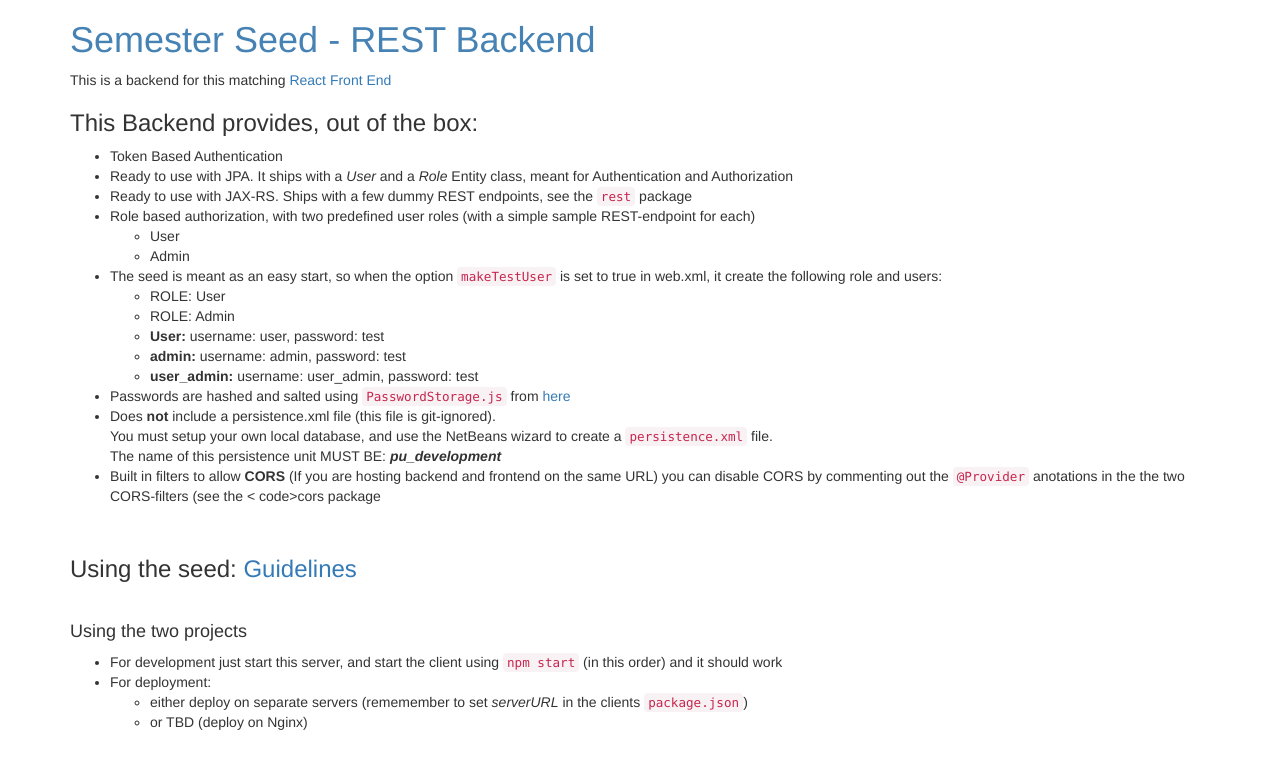
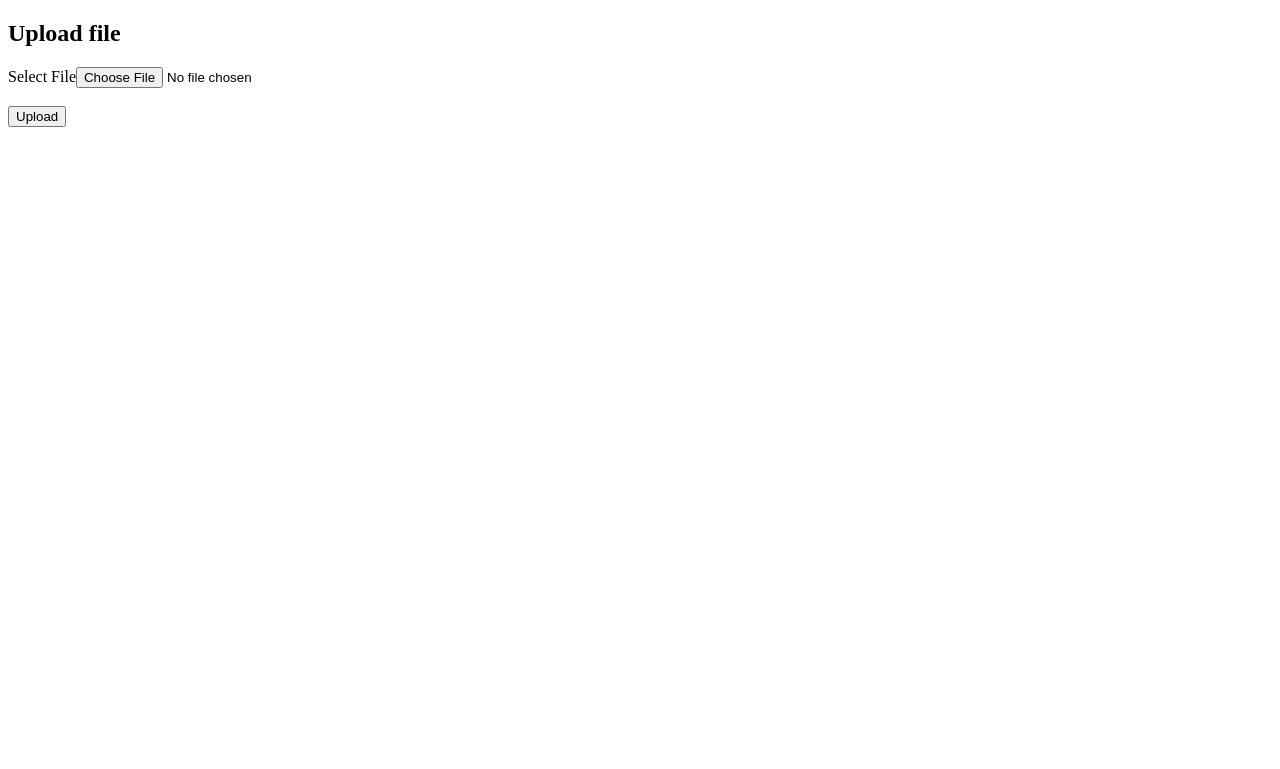
Before and after one commit to MartinLodahl/CA3, a web app: page / in a window 1280 px wide. Shown: the top 769 px of the page. Run offline with its HTML, style and script files only (its server is not run), Linux system fonts and the light colour scheme; data that the repository does not hold is empty.

Commit message:
Index.html

```diff
--- a/seedServer/src/main/webapp/index.html
+++ b/seedServer/src/main/webapp/index.html
@@ -1,64 +1,29 @@
 <!DOCTYPE html>
-<!--
-To change this license header, choose License Headers in Project Properties.
-To change this template file, choose Tools | Templates
-and open the template in the editor.
--->
 <html>
   <head>
-    <title>TODO supply a title</title>
-    <meta charset="UTF-8">
-    <meta name="viewport" content="width=device-width, initial-scale=1.0">
-    <link rel="stylesheet" href="https://maxcdn.bootstrapcdn.com/bootstrap/3.3.7/css/bootstrap.min.css" />
+    <title>Upload File</title>
+    <meta http-equiv="Content-Type" content="text/html; charset=UTF-8">
   </head>
   <body>
-    <div class="container">
-      <h1 style="color:steelblue">Semester Seed - REST Backend</h1>
+    <h2>Upload file</h2>
+    <form action="#" enctype="multipart/form-data" method="post">
+      <label>Select File</label><input type= "file" name="file" /> <br/><br/>
+      <button id="btn">Upload</button>
+    </form>
 
-      <p>This is a backend for this matching
-        <a href="https://github.com/Lars-m/semesterSeedReactClient.git">React Front End</a></p>
-      <h3>This Backend provides, out of the box:</h3>
-      <ul>
-        <li>Token Based Authentication</li>
-        <li>Ready to use with JPA. It ships with a <em>User</em> and a <em>Role</em> Entity class, meant for Authentication and Authorization </li>
-        <li>Ready to use with JAX-RS. Ships with a few dummy REST endpoints, see the <code>rest</code> package</li>
-        <li>Role based authorization, with two predefined user roles (with a simple sample REST-endpoint for each)
-          <ul>
-            <li>User</li>
-            <li>Admin</li>
-          </ul>
-        </li>
-        <li>
-          The seed is meant as an easy start, so when the option <code>makeTestUser</code> is set to true in web.xml, it create the following role and users:
-          <ul>
-            <li>ROLE: User </li>
-            <li>ROLE: Admin </li>
-            <li><b>User:</b> username: user, password: test</li>
-            <li><b>admin:</b> username: admin, password: test</li>
-            <li><b>user_admin:</b> username: user_admin, password: test </li>
-          </ul>
-        </li>
-        <li>Passwords are hashed and salted using <code>PasswordStorage.js</code> from <a href='https://github.com/defuse/password-hashing'>here</a>
-        <li>Does <b>not</b> include a persistence.xml file (this file is git-ignored).<br/>
-          You must setup your own local database, and use the NetBeans wizard to create a <code>persistence.xml</code> file. <br/>
-          The name of this persistence unit MUST BE: <b><em>pu_development</em></b></li>
-        <li>Built in filters to allow <b>CORS</b> (If you are hosting  backend and frontend on the same URL)
-          you can disable CORS by commenting out the <code>@Provider</code> anotations in the the two CORS-filters (see the < code>cors</cors> package </li>
-      </ul>
-      <br/>
-      <h3>Using the seed: <a href="https://docs.google.com/document/d/1pt9ZVOtY9MID8xXGRDtDWy07GYPKs90Pj2wS2T8F9Lg/edit?usp=sharing">Guidelines</a></h3>
-      <br/>
-      <h4>Using the two projects</h2>
-        <ul>
-          <li>For development just start this server, and start the client using <code>npm start</code> (in this order) and it should work </li>
-          <li>For deployment:
-            <ul>
-              <li>either deploy on separate servers (rememember to set  <em>serverURL</em> in the clients <code>package.json</code>)</li>
-              <li>or TBD (deploy on Nginx)</li>
-            </ul>
-          </li>
-        </ul>
-
-    </div>
-  </body>
+  <script>
+    document.getElementById("btn").onclick = save;
+    function save(e) {
+      var input = document.querySelector('input[type="file"]');
+      var data = new FormData();
+      data.append('file', input.files[0]);
+      data.append("user", {"WEB": "User"});
+      fetch('api/registerPlace/file', {
+        method: 'POST',
+        body: data
+      });
+      e.preventDefault();
+    }
+  </script>
+</body>
 </html>
```
